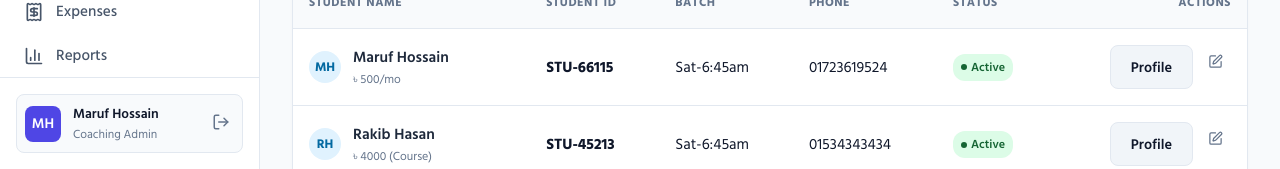
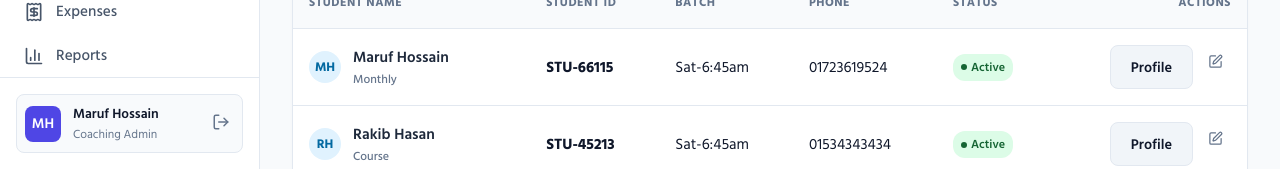
Before and after one commit to marufjarvis/coaching-pro, a React (Vite) app: page / in a window 1280 px wide. Both pictures are taken after a click on the link "Students". Shown: the part 631-800 px from the top of the page. Built offline with nearby package versions, Linux system fonts and the light colour scheme.

Commit message:
fix: show only billing type (Monthly/Course) without fee amount under student name

```diff
--- a/src/Students.jsx
+++ b/src/Students.jsx
@@ -303,8 +303,8 @@ function Students({ setActiveTab: setParentTab }) {
                               <div>
                                 <span className="student-name">{student.name}</span>
                                 {student.feeType && (
-                                  <span style={{ display: 'block', fontSize: '0.75rem', color: '#64748b' }}>
-                                    {student.feeType === 'monthly' ? `৳ ${student.feeAmount}/mo` : `৳ ${student.feeAmount} (Course)`}
+                                  <span style={{ display: 'block', fontSize: '0.75rem', color: '#64748b', fontWeight: 500 }}>
+                                    {student.feeType === 'monthly' ? 'Monthly' : 'Course'}
                                   </span>
                                 )}
                               </div>
```
